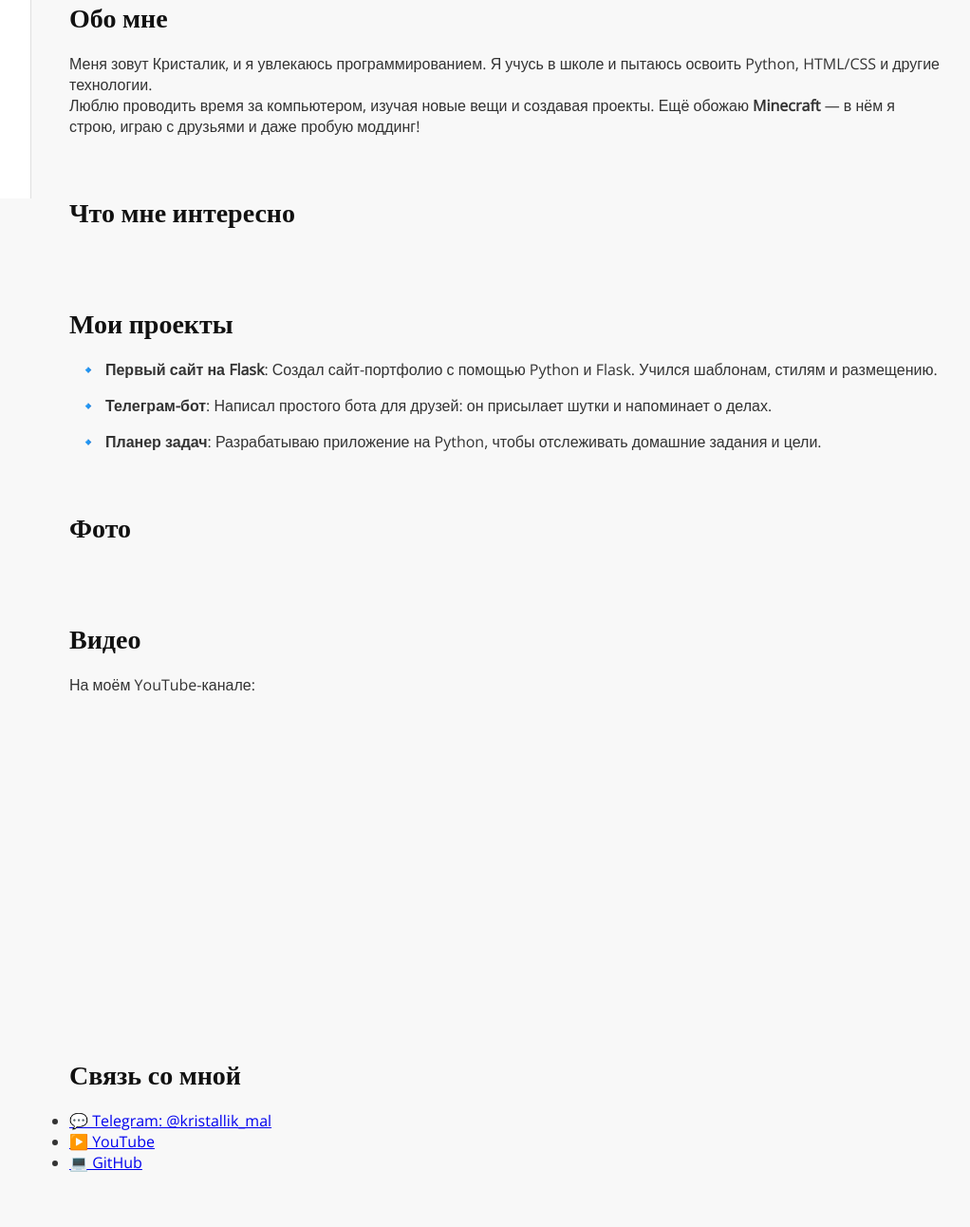
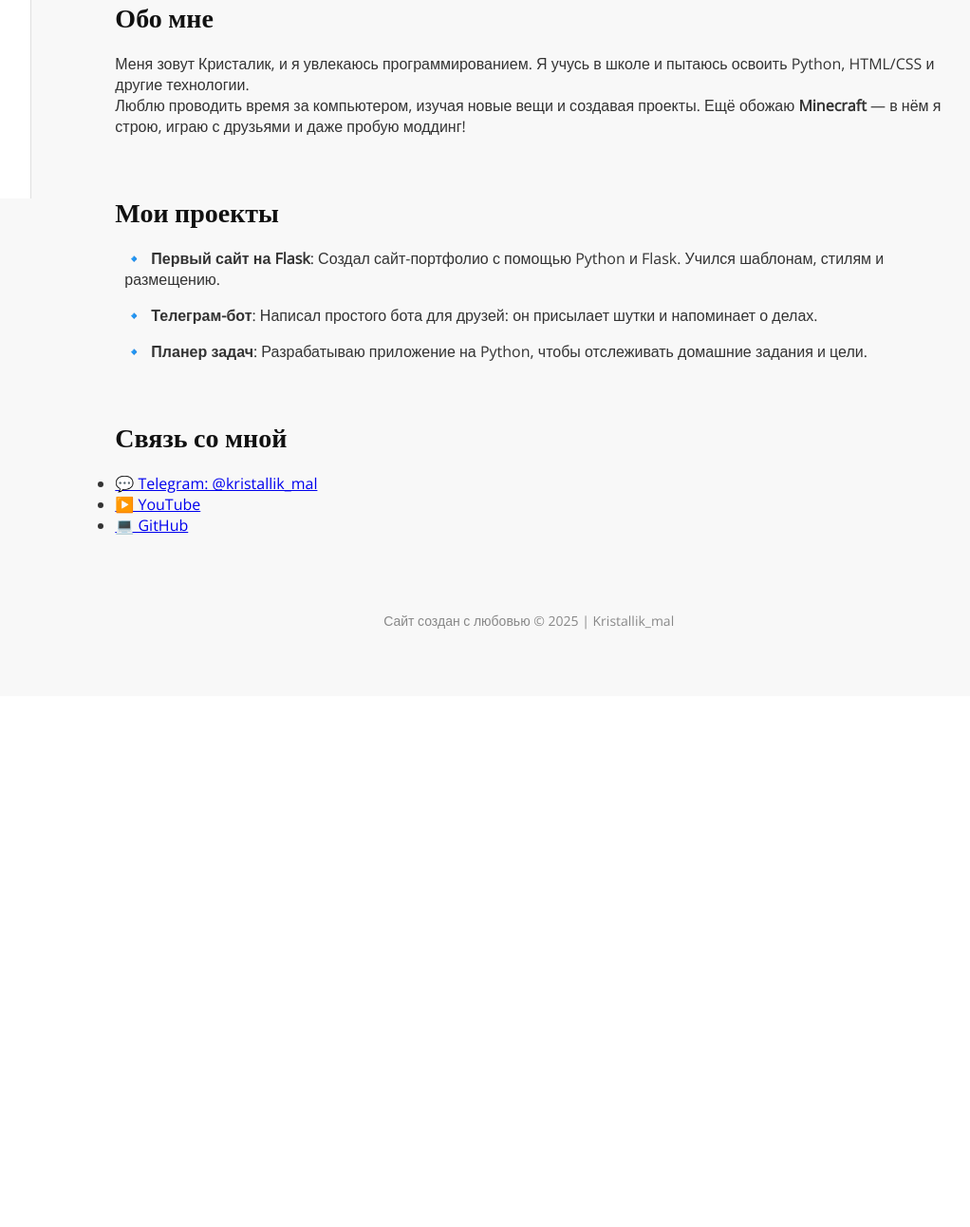
Before and after one commit to kristallikmal1/bio, a Flask app: page / in a window 1280 px wide. Shown: the part 591-1883 px from the top of the page at 95% size, without its empty margins (247-1269 px from the left). After the commit the page ends 1254 px from the top, so only its background shows below. Run offline with Flask 3, Linux system fonts and the light colour scheme.

Commit message:
Update index.html

```diff
--- a/templates/index.html
+++ b/templates/index.html
@@ -1,5 +1,5 @@
 <!DOCTYPE html>
-<html lang="ru">
+<html lang="ru" id="html-root">
 <head>
   <meta charset="UTF-8" />
   <meta name="viewport" content="width=device-width, initial-scale=1.0"/>
@@ -8,6 +8,11 @@
   <link href="https://fonts.googleapis.com/css2?family=Playfair+Display:wght@400;700&family=Open+Sans:wght@300;400&display=swap" rel="stylesheet">
 </head>
 <body>
+  <!-- Переключатель темы -->
+  <div class="theme-toggle">
+    <button id="theme-btn">🌙 / 🌞</button>
+  </div>
+
   <nav class="sidebar">
     <div class="sidebar-header">
       <h1>{{ data.name }}</h1>
@@ -15,10 +20,7 @@
     </div>
     <ul>
       <li><a href="#about">Обо мне</a></li>
-      <li><a href="#interests">Интересы</a></li>
       <li><a href="#projects">Проекты</a></li>
-      <li><a href="#photos">Фото</a></li>
-      <li><a href="#videos">Видео</a></li>
       <li><a href="#contacts">Контакты</a></li>
     </ul>
   </nav>
@@ -36,18 +38,6 @@
       {{ data.about | safe }}
     </section>
 
-    <section id="interests" class="section">
-      <h2>Что мне интересно</h2>
-      <div class="interests-grid">
-        {% for interest in data.interests %}
-          <div class="interest-item">
-            <h3>{{ interest.title }}</h3>
-            <p>{{ interest.description }}</p>
-          </div>
-        {% endfor %}
-      </div>
-    </section>
-
     <section id="projects" class="section">
       <h2>Мои проекты</h2>
       <ul class="projects-list">
@@ -55,21 +45,6 @@
           <li><strong>{{ project.title }}</strong>: {{ project.description }}</li>
         {% endfor %}
       </ul>
-    </section>
-
-    <section id="photos" class="section">
-      <h2>Фото</h2>
-      <div class="gallery">
-        {% for photo in data.photos %}
-          <img src="{{ url_for('static', filename=photo.url) }}" alt="{{ photo.alt }}" />
-        {% endfor %}
-      </div>
-    </section>
-
-    <section id="videos" class="section">
-      <h2>Видео</h2>
-      <p>На моём YouTube-канале:</p>
-      <iframe width="100%" height="315" src="{{ data.video_url }}" frameborder="0" allowfullscreen></iframe>
     </section>
 
     <section id="contacts" class="section">
```
